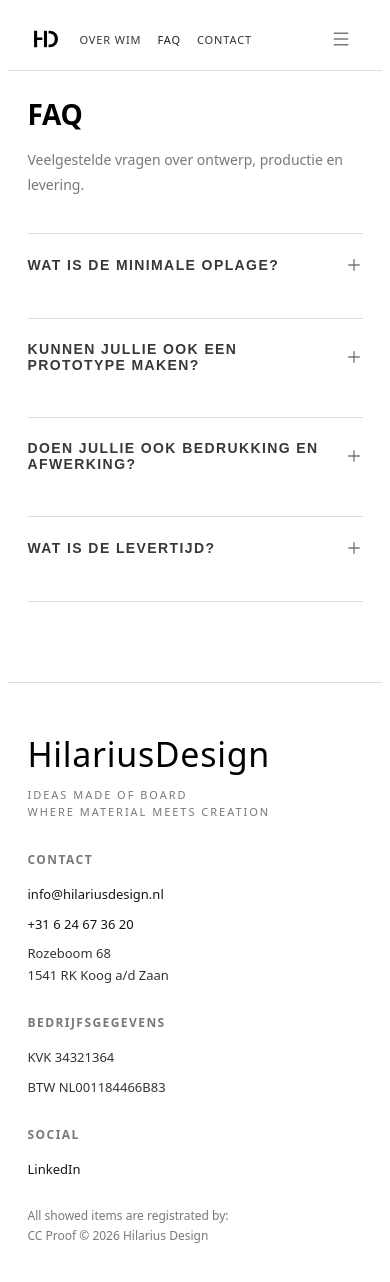
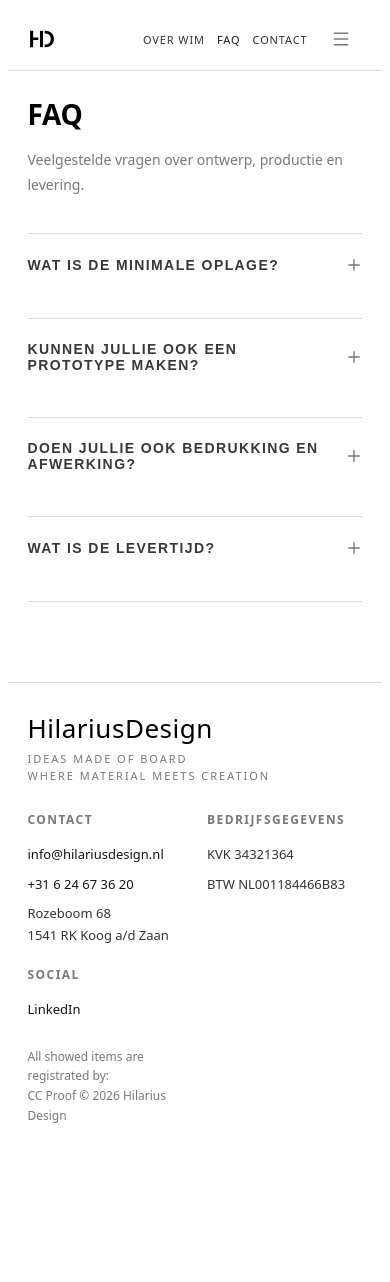
Before and after one commit to SemdeGroot/HilariusDesign, a React (Vite) app: page /faq in a window 390 px wide. Shown: the top 1282 px of the page. After the commit the page ends 1174 px from the top, so only its background shows below. Built offline with nearby package versions, Linux system fonts and the light colour scheme; a web font is replaced by a local one.

Commit message:
update website

```diff
--- a/src/components/Header/Header.css
+++ b/src/components/Header/Header.css
@@ -218,7 +218,7 @@
   transform-origin: left;
 }
 
-/* Mobile button */
+/* Mobile hamburger button */
 .mobileBtn{
   display:none;
   border: 0;
@@ -229,15 +229,17 @@
   padding: 10px;
 }
 
-/* MOBILE TOP INLINE NAV */
+/* ─── MOBILE TOP INLINE NAV ──────────────────────────────────── */
+/* Takes remaining space between logo and menu button.
+   Items are evenly distributed so spacing feels balanced. */
 .navMobileInline{
   display:none;
   align-items:center;
   flex: 1 1 auto;
   min-width: 0;
-  flex-wrap: nowrap;
-  gap: 0;
-  justify-content: flex-start;
+  /* Even spacing: center items, gap scales with available space */
+  justify-content: flex-end;
+  gap: clamp(6px, 2.5vw, 20px);
 }
 
 .navMobileInlineLink{
@@ -251,7 +253,8 @@
   min-height: 44px;
   opacity: 0.90;
   transition: opacity 160ms ease;
-  padding: 0 8px;
+  /* Horizontal padding creates touch target; same on all items */
+  padding: 0 clamp(4px, 1.2vw, 10px);
   font-size: 11px;
   letter-spacing: 0.08em;
 }
@@ -438,7 +441,7 @@
   opacity: 1;
 }
 
-/* Breakpoints */
+/* ─── Breakpoints ────────────────────────────────────────────── */
 @media (max-width: 980px){
   .megaInner{ grid-template-columns: repeat(2, minmax(0,1fr)); }
 }
@@ -450,14 +453,18 @@
 
   .headerInner{
     height: var(--header-h);
+    padding: 0 var(--page-pad);
+    /* Logo | inline nav (right-aligned) | menu btn
+       gap between all three is equal via clamp */
+    gap: clamp(4px, 2vw, 14px);
     justify-content: flex-start;
-    gap: 8px;
-    padding: 0 var(--page-pad);
   }
 
   .brand{
+    flex: 0 0 auto;
     min-height: 44px;
-    padding: 0 4px;
+    /* Remove extra padding so gap handles spacing */
+    padding: 0;
   }
 
   .brandLogo{
@@ -466,7 +473,18 @@
   }
 
   .navDesktop{ display:none; }
-  .navMobileInline{ display:flex; }
+
+  .navMobileInline{
+    display:flex;
+    /* Push inline nav to the right, menu btn follows */
+    flex: 1 1 auto;
+    justify-content: flex-end;
+    gap: clamp(0px, 1.5vw, 12px);
+  }
+
+  .navMobileInlineLink{
+    padding: 0 clamp(3px, 0.8vw, 8px);
+  }
 
   .mobileBtn{
     display:inline-flex;
@@ -476,11 +494,21 @@
     min-width: 44px;
     padding: 0;
     border-radius: 999px;
+    flex-shrink: 0;
+    /* No extra margin — gap on headerInner handles spacing */
     margin-left: 0;
-    flex-shrink: 0;
   }
 
   .mega{ display:none; }
+}
+
+/* Very small screens: tighten further but keep proportions */
+@media (max-width: 380px){
+  .navMobileInlineLink{
+    font-size: 10px;
+    letter-spacing: 0.06em;
+    padding: 0 2px;
+  }
 }
 
 @media (hover: none) and (pointer: coarse){
--- a/src/components/HomeMosaic/HomeMosaic.css
+++ b/src/components/HomeMosaic/HomeMosaic.css
@@ -116,7 +116,7 @@
   transform: scale(1.02);
 }
 
-/* Text tile — aligned left */
+/* Text tile — top-left aligned on desktop */
 .mosaicText{
   display:flex;
   align-items:flex-start;
@@ -135,7 +135,6 @@
   height: auto;
   display:block;
   max-width: 380px;
-  /* explicitly left-aligned */
   margin-right: auto;
 }
 
@@ -162,6 +161,7 @@
   .mosaicHover{ display:none; }
   .mosaicMedia img{ transition: none; transform: scale(1.0); }
 
+  /* On mobile the text tile is not rendered (Home.jsx switches to HomeMobile) */
   .mosaicText{ align-items:flex-start; }
 }
 
--- a/src/components/Layout/Layout.css
+++ b/src/components/Layout/Layout.css
@@ -16,6 +16,7 @@
 
 .footerInner{
   display:grid;
+  /* Brand col auto-width, rest fills: columns align tops */
   grid-template-columns: auto 1fr;
   gap: 48px;
   align-items:start;
@@ -23,14 +24,18 @@
 }
 
 .footerBrandBlock{
-  display:grid;
-  gap: 10px;
+  display:flex;
+  flex-direction: column;
+  /* Match the height of the cols beside it naturally via CSS */
   min-width: 180px;
 }
 
 .footerBrand{
   font-size: 34px;
   letter-spacing: 0.02em;
+  line-height: 1;
+  /* Align visually with the col labels */
+  margin-bottom: 10px;
 }
 
 .footerTagline{
@@ -46,6 +51,8 @@
   display:grid;
   grid-template-columns: 1fr 1fr 1fr;
   gap: 40px;
+  /* All cols same height, items start at top */
+  align-items: start;
 }
 
 .footerCol{
@@ -89,7 +96,7 @@
   height: 10px;
 }
 
-/* Footer underline: tight, same as rest of site */
+/* Footer underline: tight, match site-wide spacing */
 .footer .uLinkLabel{
   position: relative;
   display: inline-block;
@@ -99,7 +106,8 @@
   position: absolute;
   left: 0;
   right: 0;
-  bottom: -1px;
+  /* Reduced from -1px to match site-wide -2px offset */
+  bottom: -2px;
   height: 1px;
   background: rgba(10,10,10,0.55);
   transform: scaleX(0);
@@ -113,13 +121,12 @@
   transform-origin: left;
 }
 
-/* Copyright block: same min-width as address lines so they align */
+/* Copyright: same line-height as address text so they align */
 .footerLegal{
   font-size: 12px;
   line-height: 1.65;
   color: var(--muted);
   white-space: normal;
-  min-width: 180px;
 }
 
 @media (max-width: 1100px){
@@ -128,13 +135,29 @@
 
 @media (max-width: 860px){
   .main{ padding-top: 24px; }
+
   .footerInner{
+    /* Stack brand + cols vertically */
     grid-template-columns: 1fr;
-    gap: 32px;
+    gap: 28px;
+    padding: 32px var(--page-pad) 40px;
   }
-  .footerCols{ grid-template-columns: 1fr 1fr; gap: 28px; }
+
+  .footerBrandBlock{
+    min-width: 0;
+  }
+
+  .footerBrand{
+    font-size: 26px;
+  }
+
+  /* 2×2 compact grid on mobile */
+  .footerCols{
+    grid-template-columns: 1fr 1fr;
+    gap: 24px 32px;
+  }
 }
 
 @media (max-width: 480px){
-  .footerCols{ grid-template-columns: 1fr; }
+  .footerCols{ grid-template-columns: 1fr 1fr; gap: 20px 24px; }
 }
--- a/src/pages/Category/Category.css
+++ b/src/pages/Category/Category.css
@@ -37,7 +37,8 @@
   display:block;
 
   opacity: 0;
-  animation: catHeroFadeIn 420ms cubic-bezier(0.22, 1, 0.36, 1) forwards;
+  /* Smoother: longer + ease-out curve */
+  animation: catHeroFadeIn 560ms cubic-bezier(0.22, 1, 0.36, 1) forwards;
   will-change: opacity;
 }
 
@@ -173,7 +174,6 @@
   padding: 6px 2px 2px;
   overscroll-behavior-x: contain;
 
-  /* hide scrollbar visually */
   scrollbar-width: none;
 }
 
@@ -181,11 +181,13 @@
   display: none;
 }
 
-/* Arrow buttons flanking the rail */
+/* Arrow buttons — no border, no background, just the icon.
+   Touch area preserved via min-width/height + padding. */
 .catArrowBtn{
   flex-shrink: 0;
-  border: 1px solid var(--line);
-  background: var(--bg);
+  border: 0;
+  background: transparent;
+  /* Same color as the menu SVG strokes (--text at ~0.55 opacity = --muted) */
   color: var(--muted);
   width: 40px;
   height: 40px;
@@ -194,12 +196,10 @@
   align-items:center;
   justify-content:center;
   cursor: pointer;
-  transition: background 160ms ease, color 160ms ease, opacity 160ms ease;
-  /* vertically centered by parent flexbox */
+  transition: color 160ms ease, opacity 160ms ease;
 }
 
 .catArrowBtn:hover{
-  background: rgba(0,0,0,0.04);
   color: var(--text);
 }
 
@@ -209,7 +209,7 @@
 }
 
 @media (hover: none) and (pointer: coarse){
-  .catArrowBtn:hover{ background: var(--bg); color: var(--muted); }
+  .catArrowBtn:hover{ color: var(--muted); }
 }
 
 .catMobileCard{
@@ -226,10 +226,10 @@
 .catMobileMedia{
   position:relative;
   aspect-ratio: 16 / 10;
-
   background: transparent;
   border-bottom: 0;
   padding: 0;
+  overflow: hidden;
 }
 
 .catMobileMedia img{
@@ -237,6 +237,14 @@
   height:100%;
   object-fit: contain;
   display:block;
+  /* Fade in on scroll-snap, matching arrow scroll speed */
+  opacity: 0;
+  transition: opacity 560ms cubic-bezier(0.22, 1, 0.36, 1);
+}
+
+/* Cards that are in the visible snap area get the .isVisible class (set via JS) */
+.catMobileCard.isVisible .catMobileMedia img{
+  opacity: 1;
 }
 
 .catMobileInfo{ padding: 12px 0 14px; }
--- a/src/pages/Category/Category.jsx
+++ b/src/pages/Category/Category.jsx
@@ -46,6 +46,9 @@
   const preloadedRef = useRef(new Set());
   const railRef = useRef(null);
 
+  // Track which cards are visible in the snap rail for fade-in
+  const [visibleIds, setVisibleIds] = useState(() => new Set());
+
   useEffect(() => {
     if (!projects.length) return;
 
@@ -53,6 +56,9 @@
     setActiveId(first.id);
     setHeroSrc(first.cover || "");
     setHeroFadeKey((k) => k + 1);
+
+    // First card immediately visible
+    setVisibleIds(new Set([first.id]));
 
     let cancelled = false;
 
@@ -70,6 +76,35 @@
       cancelled = true;
     };
   }, [slug, projects]);
+
+  // IntersectionObserver on rail cards for the fade effect
+  useEffect(() => {
+    const rail = railRef.current;
+    if (!rail) return;
+
+    const cards = Array.from(rail.querySelectorAll("[data-project-id]"));
+    if (!cards.length) return;
+
+    const io = new IntersectionObserver(
+      (entries) => {
+        setVisibleIds((prev) => {
+          const next = new Set(prev);
+          for (const e of entries) {
+            const id = e.target.dataset.projectId;
+            if (e.isIntersecting) next.add(id);
+          }
+          return next;
+        });
+      },
+      {
+        root: rail,
+        threshold: 0.3
+      }
+    );
+
+    for (const card of cards) io.observe(card);
+    return () => io.disconnect();
+  }, [projects]);
 
   function hoverProject(p) {
     if (!p?.cover) return;
@@ -218,7 +253,12 @@
 
           <div ref={railRef} className="catMobileRail">
             {projects.map((p) => (
-              <Link key={p.id} to={`/project/${p.id}`} className="catMobileCard">
+              <Link
+                key={p.id}
+                to={`/project/${p.id}`}
+                className={`catMobileCard ${visibleIds.has(p.id) ? "isVisible" : ""}`}
+                data-project-id={p.id}
+              >
                 <div className="catMobileMedia">
                   {p.cover ? (
                     <img
--- a/src/pages/Home/Home.css
+++ b/src/pages/Home/Home.css
@@ -42,16 +42,21 @@
   gap: 18px;
 }
 
+/* WoB logo on top for mobile */
+.homeMobileWob{
+  padding-bottom: 4px;
+}
+
+.homeMobileWobImg{
+  width: 100%;
+  max-width: 320px;
+  height: auto;
+  display: block;
+}
+
 .homeMobileIntro{
   display: grid;
   gap: 8px;
-}
-
-.homeMobileIntroTitle{
-  font-size: 13px;
-  letter-spacing: 0.14em;
-  text-transform: uppercase;
-  opacity: 0.92;
 }
 
 .homeMobileIntroBody{
--- a/src/pages/Home/Home.jsx
+++ b/src/pages/Home/Home.jsx
@@ -4,6 +4,7 @@
 import { I18nContext } from "../../i18n/I18nProvider";
 import HomeMosaic from "../../components/HomeMosaic/HomeMosaic.jsx";
 import { getImage } from "../../router/images";
+import WorldOfBoard from "../../assets/WorldOfBoard.svg";
 import "./Home.css";
 
 function useIsMobile(breakpoint = 860) {
@@ -85,12 +86,11 @@
   return (
     <section className="homeMobile" aria-label="Home">
       <div
-        className={`homeMobileIntro homeRevealBlock ${inMap["intro"] ? "isIn" : ""}`}
-        data-reveal-key="intro"
+        className={`homeMobileWob homeRevealBlock ${inMap["wob"] ? "isIn" : ""}`}
+        data-reveal-key="wob"
         ref={observe}
       >
-        <div className="homeMobileIntroTitle">{intro.title}</div>
-        <div className="homeMobileIntroBody">{intro.body}</div>
+        <img src={WorldOfBoard} alt="World of Board" className="homeMobileWobImg" />
       </div>
 
       <div className="homeMobileCats" aria-label="Categories">
@@ -149,7 +149,15 @@
       return p.find((x) => x.category === slug)?.cover || "";
     };
 
+    // Text tile first so WoB SVG appears top-left in the 12-col grid
     const baseTiles = [
+      {
+        key: "txt1",
+        type: "text",
+        size: "s5",
+        title: pick(routesConfig.copy.home, "leadTitle"),
+        body: pick(routesConfig.copy.home, "leadBody")
+      },
       {
         key: "t1",
         type: "image",
@@ -158,13 +166,6 @@
         src: coverFor(c[0].slug),
         label: pick(c[0], "title"),
         sub: pick(c[0], "subtitle")
-      },
-      {
-        key: "txt1",
-        type: "text",
-        size: "s5",
-        title: pick(routesConfig.copy.home, "leadTitle"),
-        body: pick(routesConfig.copy.home, "leadBody")
       },
       {
         key: "c2a",
```
Also changed, not shown: 1 other file (tests, documents, lock files or other folders).
